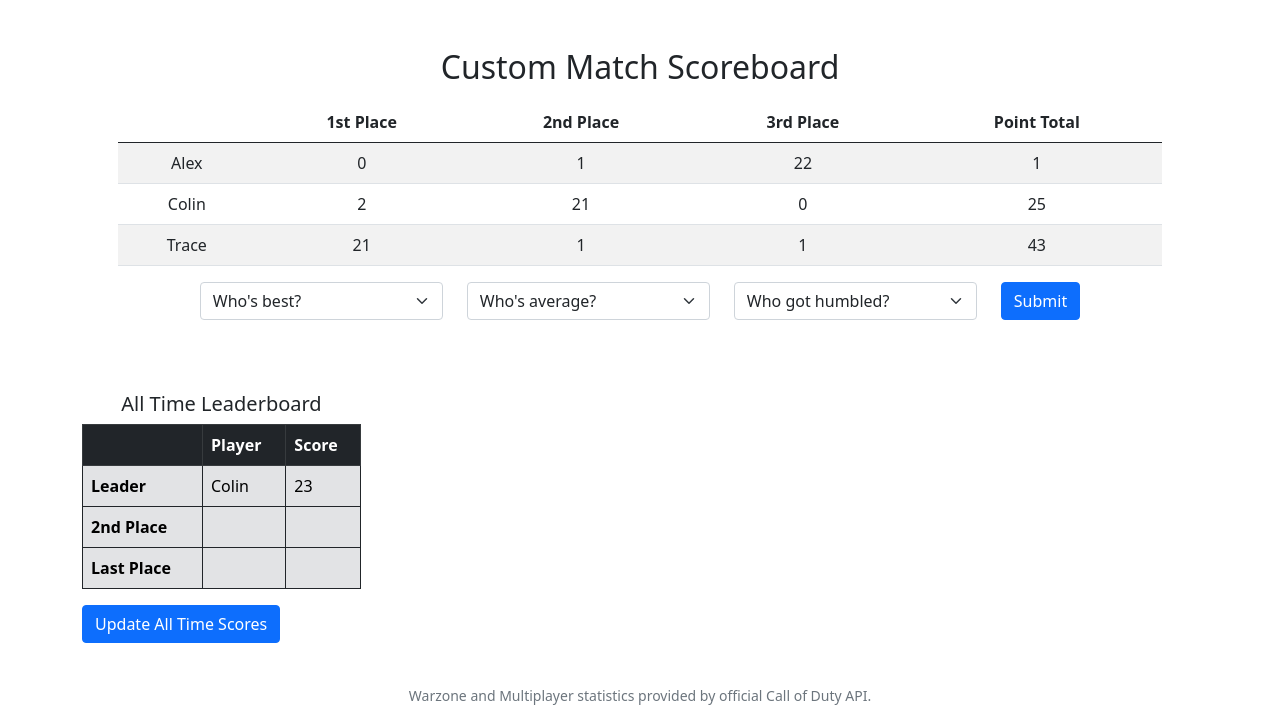
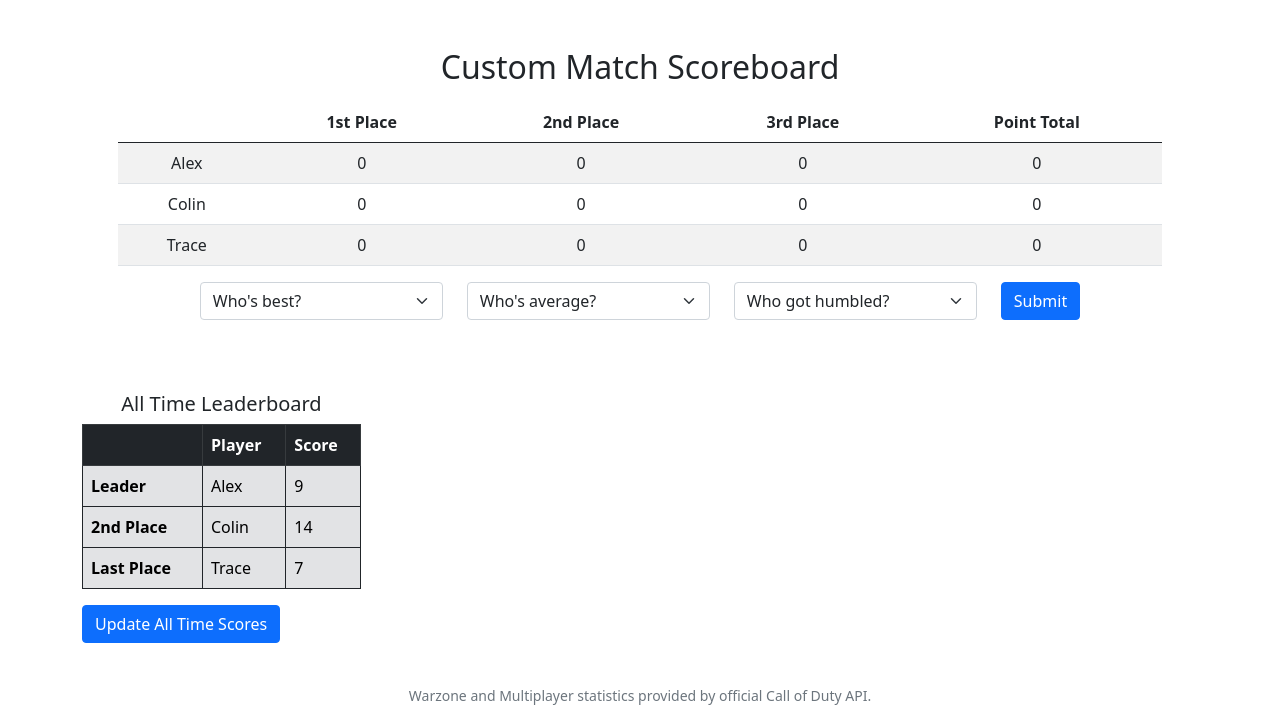
Before and after one commit to cqchisholm/Modern-Warfare-Stats, a Django app: page /private in a window 1280 px wide. Shown: the part 74-800 px from the top of the page. Run offline with Django 3.2, Linux system fonts and the light colour scheme; the first user in the database is signed in; data comes from the database, SQL or seed files in the repository.

Commit message:
All time leaderboard now working

```diff
--- a/MW_PROJECT/MW_STATS/models.py
+++ b/MW_PROJECT/MW_STATS/models.py
@@ -20,6 +20,7 @@ class Friends(models.Model):
 
 class PrivateUsers(models.Model):
     name = models.CharField(max_length=10)
+    all_time_score = models.IntegerField(default=0)
 
 
 class Score(models.Model):
--- a/MW_PROJECT/MW_STATS/templates/mw_stats/private.html
+++ b/MW_PROJECT/MW_STATS/templates/mw_stats/private.html
@@ -85,6 +85,8 @@
 
     <br>
 
+    <form method='POST'>
+        {% csrf_token %}
         <div class="container">
             <div class="col-3">
                 <h5 class="text-center">All Time Leaderboard</h5>
@@ -99,22 +101,23 @@
                     <tbody>
                         <tr>
                             <th scope="row">Leader</th>
-                        <td>Colin</td>
-                        <td>23</td>
+                            <td>Alex</td>
+                            <td>{{ alex_private.all_time_score }}</td>
                         </tr>
                         <tr>
                             <th scope="row">2nd Place</th>
-                        <td></td>
-                        <td></td>
+                            <td>Colin</td>
+                            <td>{{ colin_private.all_time_score }}</td>
                         </tr>
                         <tr>
                             <th scope="row">Last Place</th>
-                        <td></td>
-                        <td></td>
+                            <td>Trace</td>
+                            <td>{{ trace_private.all_time_score }}</td>
                         </tr>
                     </tbody>
                 </table>
-            <button type="submit" class="btn btn-primary">Update All Time Scores</button>
+                <button type="submit" class="btn btn-primary" name="alltime">Update All Time Scores</button>
             </div>
         </div>
+    </form>
 {% endblock %}
--- a/MW_PROJECT/MW_STATS/views.py
+++ b/MW_PROJECT/MW_STATS/views.py
@@ -6,7 +6,7 @@ from django.contrib.auth.decorators import login_required
 import requests
 from .helpers import *
 from .forms import LoginForm, RegisterForm, FriendsForm
-from .models import Friends, Score, User, Profile
+from .models import Friends, Score, User, Profile, PrivateUsers
 from time import sleep
 
 
@@ -373,73 +373,109 @@ def private(request):
 
 
     if request.method == 'POST':
-        first = request.POST['first']
-        second = request.POST['second']
+        # Submit button for current games
+        if 'current' in request.POST:
+            first = request.POST['first']
+            second = request.POST['second']
 
-        # update scores based on who got first, second, third
-        if first == 'alex':
-            alex_scores.first += 1
-            alex_scores.total += 2
-            alex_scores.save()
-            if second == 'colin':
-                colin_scores.second += 1
-                colin_scores.total += 1
+            # update scores based on who got first, second, third
+            if first == 'alex':
+                alex_scores.first += 1
+                alex_scores.total += 2
+                alex_scores.save()
+                if second == 'colin':
+                    colin_scores.second += 1
+                    colin_scores.total += 1
+                    colin_scores.save()
+                    trace_scores.third += 1
+                    trace_scores.save()
+                else:
+                    trace_scores.second += 1
+                    trace_scores.total += 1
+                    trace_scores.save()
+                    colin_scores.third += 1
+                    colin_scores.save()
+            elif first == 'colin':
+                colin_scores.first += 1
+                colin_scores.total += 2
                 colin_scores.save()
-                trace_scores.third += 1
+                if second == 'alex':
+                    alex_scores.second += 1
+                    alex_scores.total += 1
+                    alex_scores.save()
+                    trace_scores.third += 1
+                    trace_scores.save()
+                else:
+                    trace_scores.second += 1
+                    trace_scores.total += 1
+                    trace_scores.save()
+                    alex_scores.third += 1
+                    alex_scores.save()
+            else:
+                trace_scores.first += 1
+                trace_scores.total += 2
                 trace_scores.save()
-            else:
-                trace_scores.second += 1
-                trace_scores.total += 1
-                trace_scores.save()
-                colin_scores.third += 1
-                colin_scores.save()
-        elif first == 'colin':
-            colin_scores.first += 1
-            colin_scores.total += 2
-            colin_scores.save()
-            if second == 'alex':
-                alex_scores.second += 1
-                alex_scores.total += 1
-                alex_scores.save()
-                trace_scores.third += 1
-                trace_scores.save()
-            else:
-                trace_scores.second += 1
-                trace_scores.total += 1
-                trace_scores.save()
-                alex_scores.third += 1
-                alex_scores.save()
-        else:
-            trace_scores.first += 1
-            trace_scores.total += 2
-            trace_scores.save()
-            if second == 'alex':
-                alex_scores.second += 1
-                alex_scores.total += 1
-                alex_scores.save()
-                trace_scores.third += 1
-                trace_scores.save()
-            else:
-                colin_scores.second += 1
-                colin_scores.total += 1
-                colin_scores.save()
-                alex_scores.third += 1
-                alex_scores.save()
+                if second == 'alex':
+                    alex_scores.second += 1
+                    alex_scores.total += 1
+                    alex_scores.save()
+                    trace_scores.third += 1
+                    trace_scores.save()
+                else:
+                    colin_scores.second += 1
+                    colin_scores.total += 1
+                    colin_scores.save()
+                    alex_scores.third += 1
+                    alex_scores.save()
 
-        # get updated stats back from the database
-        alex_scores = Score.objects.get(id=1)
-        colin_scores = Score.objects.get(id=2)
-        trace_scores = Score.objects.get(id=3)
+            return render(request, 'mw_stats/private.html', {
+                'alex_scores': Score.objects.get(id=1),
+                'colin_scores': Score.objects.get(id=2),
+                'trace_scores': Score.objects.get(id=3),
+                'alex_private': PrivateUsers.objects.get(id=1),
+                'colin_private': PrivateUsers.objects.get(id=2),
+                'trace_private': PrivateUsers.objects.get(id=3)
+            })
+        # Submit button for all time score
+        elif 'alltime' in request.POST:
+            # get Alex's all time score
+            alex_private = PrivateUsers.objects.get(id=1)
+            # update the all time score with the total from the day
+            alex_private.all_time_score += alex_scores.total
+            alex_private.save()
+            # reset Alex's day total to 0
+            Score.objects.filter(id=1).update(first=0, second=0, third=0, total=0)
 
-        return render(request, 'mw_stats/private.html', {
-            'alex_scores': alex_scores,
-            'colin_scores': colin_scores,
-            'trace_scores': trace_scores
-        })
+            # same thing as above for Colin
+            colin_private = PrivateUsers.objects.get(id=2)
+            colin_private.all_time_score += colin_scores.total
+            colin_private.save()
+            Score.objects.filter(id=2).update(first=0, second=0, third=0, total=0)
 
+            # same thing for Trace
+            trace_private = PrivateUsers.objects.get(id=3)
+            trace_private.all_time_score += trace_scores.total
+            trace_private.save()
+            Score.objects.filter(id=3).update(first=0, second=0, third=0, total=0)
+
+            # get the zeroed out scores
+
+
+            return render(request, 'mw_stats/private.html', {
+                'alex_scores': Score.objects.get(id=1),
+                'colin_scores': Score.objects.get(id=2),
+                'trace_scores': Score.objects.get(id=3),
+                'alex_private': PrivateUsers.objects.get(id=1),
+                'colin_private': PrivateUsers.objects.get(id=2),
+                'trace_private': PrivateUsers.objects.get(id=3)
+            })
+    # if request.method == GET
     else:
         return render(request, 'mw_stats/private.html', {
-            'alex_scores': alex_scores,
-            'colin_scores': colin_scores,
-            'trace_scores': trace_scores
+            'alex_scores': Score.objects.get(id=1),
+            'colin_scores': Score.objects.get(id=2),
+            'trace_scores': Score.objects.get(id=3),
+            'alex_private': PrivateUsers.objects.get(id=1),
+            'colin_private': PrivateUsers.objects.get(id=2),
+            'trace_private': PrivateUsers.objects.get(id=3)
         })
```
Also changed, not shown: other parts of MW_PROJECT/MW_STATS/templates/mw_stats/private.html (+1 -1 lines), MW_PROJECT/MW_STATS/migrations/0009_privateusers_all_time_score.py (added), MW_PROJECT/db.sqlite3. Lines whose indentation alone changed are shown as unchanged.
